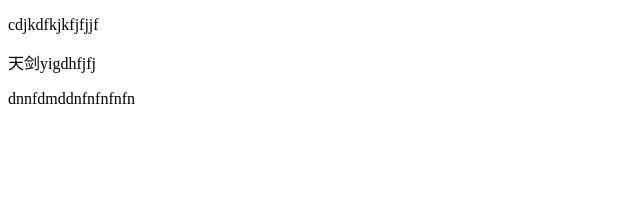
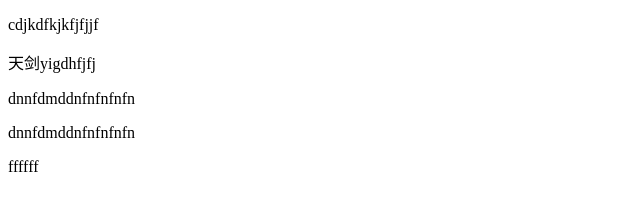
Before and after one commit to blueFish2012/gitStudyFish20190918, a plain HTML site: page index.html in a window 1280 px wide. Shown: the whole page, without its empty margins (0-640 px from the left). Drawn offline with Linux system fonts and the light colour scheme.

Commit message:
dddddddddd

```diff
--- a/index.html
+++ b/index.html
@@ -10,5 +10,8 @@
     <p>cdjkdfkjkfjfjjf</p>
     <div>天剑yigdhfjfj</div>
     <p>dnnfdmddnfnfnfnfn</p>
+    <p>dnnfdmddnfnfnfnfn</p>
+
+    <p>ffffff</p>
 </body>
 </html>
```
